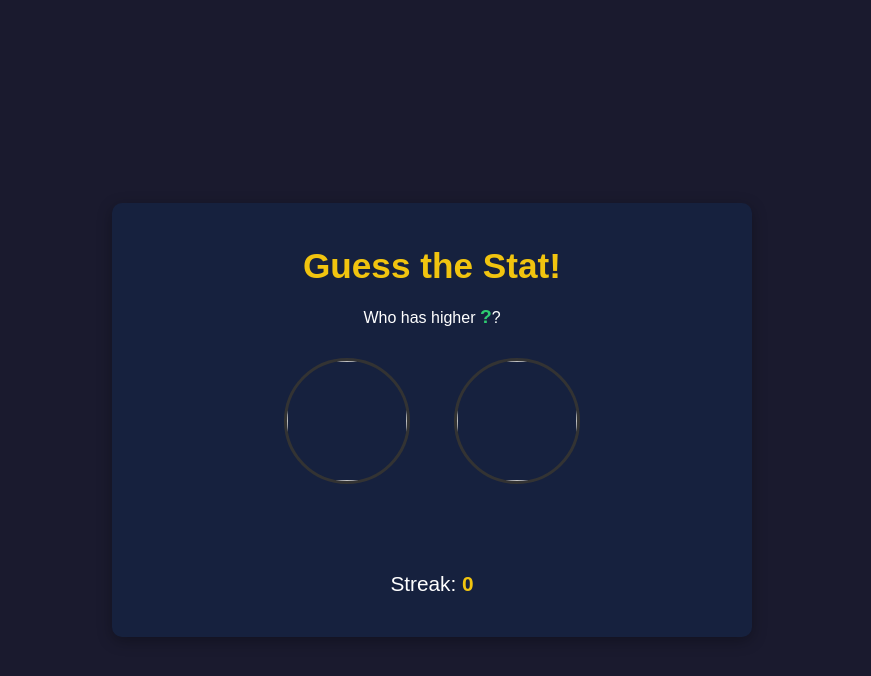
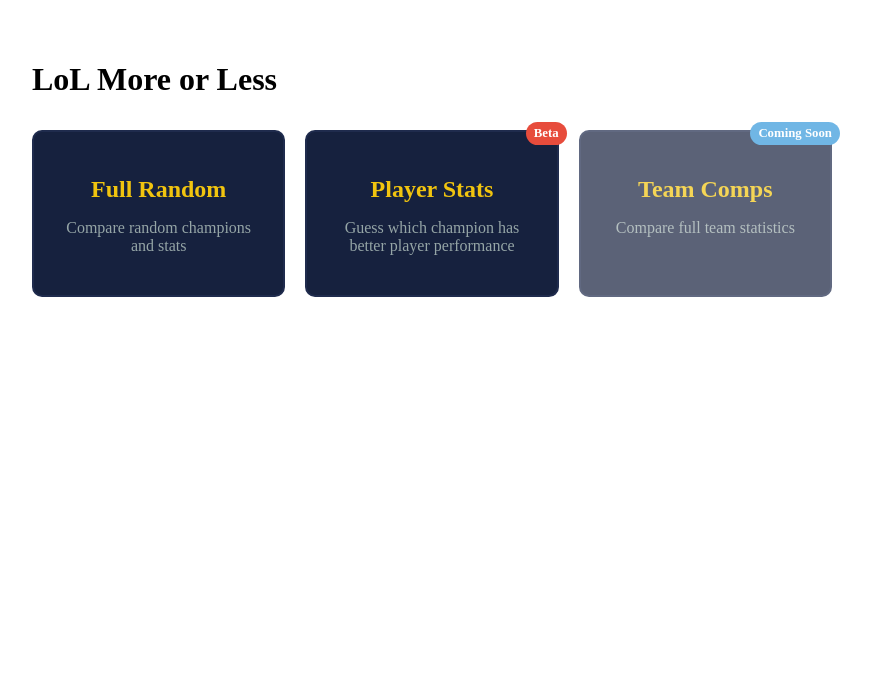
Before and after one commit to gyeoarf/lol-more-or-less, a plain HTML site: page index.html in a window 1280 px wide. Shown: the whole page, without its empty margins (208-1079 px from the left). Drawn offline with Linux system fonts and the light colour scheme; no server answers.

Commit message:
refactor Homepage (index.html) ├─ Full Random Mode (full-random.html) ← Your current game ├─ Player Stats (player-stats.html) ← Placeholder └─ Coming Soon (coming-soon.html)

```diff
--- /dev/null
+++ b/css/style.css
@@ -0,0 +1,68 @@
+/* ===== MODE SELECTOR ===== */
+.mode-selector {
+    max-width: 800px;
+    margin: 0 auto;
+    padding: 2rem;
+}
+
+.modes {
+    display: grid;
+    grid-template-columns: repeat(auto-fit, minmax(250px, 1fr));
+    gap: 20px;
+    margin-top: 2rem;
+}
+
+.mode-card {
+    background: #16213e;
+    border-radius: 10px;
+    padding: 1.5rem;
+    text-align: center;
+    transition: transform 0.3s;
+    text-decoration: none;
+    color: white;
+    display: block;
+    position: relative;
+    border: 2px solid #1f2b4d;
+}
+
+.mode-card:hover {
+    transform: translateY(-5px);
+    border-color: #f1c40f;
+}
+
+.mode-card h2 {
+    color: #f1c40f;
+    margin-bottom: 0.5rem;
+}
+
+.mode-card p {
+    color: #95a5a6;
+}
+
+.coming-soon {
+    opacity: 0.7;
+    cursor: not-allowed;
+}
+
+.badge {
+    position: absolute;
+    top: -10px;
+    right: -10px;
+    background: #e74c3c;
+    color: white;
+    padding: 0.25rem 0.5rem;
+    border-radius: 20px;
+    font-size: 0.8rem;
+    font-weight: bold;
+}
+
+.coming-soon .badge {
+    background: #3498db;
+}
+
+.back-button {
+    display: inline-block;
+    margin-top: 20px;
+    color: #f1c40f;
+    text-decoration: none;
+}
--- a/index.html
+++ b/index.html
@@ -1,27 +1,28 @@
 <!DOCTYPE html>
 <html>
 <head>
-    <title>LoL: More or Less</title>
-    <link rel="stylesheet" href="style.css">
+    <title>LoL More or Less - Modes</title>
+    <link rel="stylesheet" href="css/style.css">
 </head>
 <body>
-<div class="game-container">
-    <h1>Guess the Stat!</h1>
-    <p>Who has higher <span id="stat-display">?</span>?</p>
-
-    <div class="champions">
-        <div class="champion" id="champ1-container">
-            <img id="champ1-img" width="120">
-            <p id="champ1-name"></p>
-        </div>
-        <div class="champion" id="champ2-container">
-            <img id="champ2-img" width="120">
-            <p id="champ2-name"></p>
+<div class="mode-selector">
+    <h1>LoL More or Less</h1>
+    <div class="modes">
+        <a href="full-random.html" class="mode-card">
+            <h2>Full Random</h2>
+            <p>Compare random champions and stats</p>
+        </a>
+        <a href="player-stats.html" class="mode-card">
+            <h2>Player Stats</h2>
+            <p>Guess which champion has better player performance</p>
+            <span class="badge">Beta</span>
+        </a>
+        <div class="mode-card coming-soon">
+            <h2>Team Comps</h2>
+            <p>Compare full team statistics</p>
+            <span class="badge">Coming Soon</span>
         </div>
     </div>
-
-    <p class="streak">Streak: <span id="streak">0</span></p>
 </div>
-<script src="script.js"></script>
 </body>
 </html>
--- a/style.css
+++ /dev/null
@@ -1,135 +0,0 @@
-/* ===== BASE STYLES ===== */
-body {
-    font-family: 'Arial', sans-serif;
-    text-align: center;
-    background: #1a1a2e;
-    color: white;
-    margin: 0;
-    padding: 20px;
-    min-height: 100vh;
-    display: flex;
-    justify-content: center;
-    align-items: center;
-}
-
-.game-container {
-    max-width: 600px;
-    width: 100%;
-    padding: 20px;
-    background: #16213e;
-    border-radius: 10px;
-    box-shadow: 0 4px 15px rgba(0, 0, 0, 0.3);
-}
-
-h1 {
-    color: #f1c40f;
-    margin-bottom: 20px;
-    font-size: 2.2em;
-}
-
-#stat-display {
-    font-weight: bold;
-    color: #2ecc71;
-    font-size: 1.2em;
-}
-
-.streak {
-    font-size: 1.3em;
-    margin-top: 20px;
-}
-
-#streak {
-    color: #f1c40f;
-    font-weight: bold;
-}
-
-/* ===== CHAMPION CARDS ===== */
-.champions {
-    display: flex;
-    justify-content: center;
-    gap: 30px;
-    margin: 30px 0;
-    flex-wrap: wrap;
-}
-
-.champion {
-    cursor: pointer;
-    transition: all 0.3s;
-    width: 140px;
-}
-
-.champion:hover {
-    transform: scale(1.05);
-}
-
-.champion img {
-    width: 120px;
-    height: 120px;
-    border-radius: 50%;
-    border: 3px solid #333;
-    object-fit: cover;
-    transition: all 0.3s;
-}
-
-.champion p {
-    margin-top: 10px;
-    font-weight: bold;
-    font-size: 1.1em;
-    transition: all 0.3s;
-    min-height: 1.5em;
-}
-
-/* ===== FEEDBACK STATES ===== */
-.correct {
-    border-color: #2ecc71 !important;
-    animation: pulse 0.5s;
-}
-
-.wrong {
-    border-color: #e74c3c !important;
-    animation: shake 0.5s;
-}
-
-.equal {
-    border-color: #3498db !important;
-}
-
-/* ===== ANIMATIONS ===== */
-@keyframes pulse {
-    0% { transform: scale(1); }
-    50% { transform: scale(1.05); }
-    100% { transform: scale(1); }
-}
-
-@keyframes shake {
-    0%, 100% { transform: translateX(0); }
-    25% { transform: translateX(-5px); }
-    75% { transform: translateX(5px); }
-}
-
-/* ===== STAT REVEAL STYLES ===== */
-.stat-reveal {
-    font-size: 0.9em;
-    color: #95a5a6;
-    margin-top: 5px;
-}
-
-/* ===== RESPONSIVE ADJUSTMENTS ===== */
-@media (max-width: 500px) {
-    .champions {
-        gap: 15px;
-    }
-
-    .champion {
-        width: 120px;
-    }
-
-    .champion img {
-        width: 100px;
-        height: 100px;
-    }
-
-    h1 {
-        font-size: 1.8em;
-    }
-}
```
Also changed, not shown: full-random.html (added, +28 -0 lines), player-stats.html (added, +15 -0 lines), coming-soon.html (added), js/script.js (renamed from script.js).
